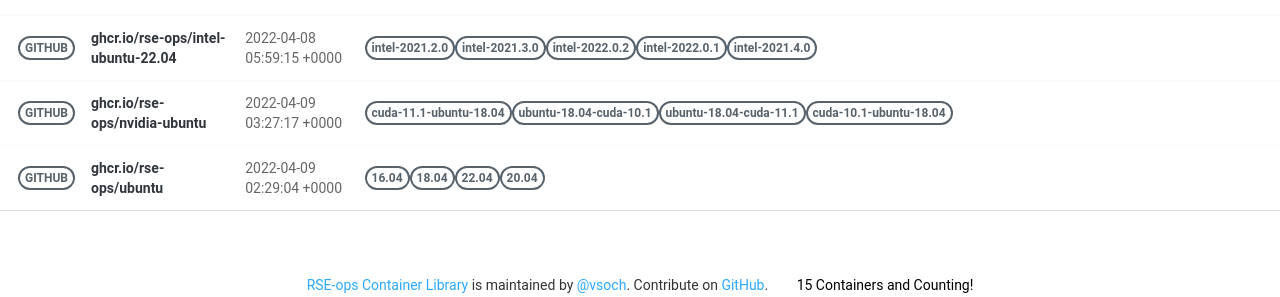
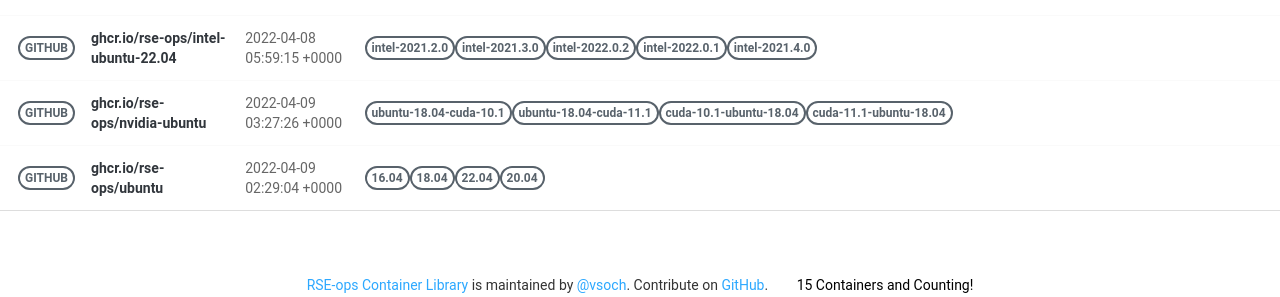
Before and after one commit to rse-ops/docker-images, a Jekyll site: the page built from pages/index.md, in a window 1280 px wide. Shown: the part 966-1263 px from the top of the page. Built offline with Jekyll 4.4.1, drawn with Linux system fonts in a browser that asks for light colours; nearby versions of some CDN libraries; part of the change alters nothing that is shown.

Commit message:
Automated push to update library 2022-04-09

```diff
--- a/_library/ghcr.io-rse-ops-nvidia-ubuntu.md
+++ b/_library/ghcr.io-rse-ops-nvidia-ubuntu.md
@@ -1,14 +1,11 @@
 ---
 layout: container
 name: ghcr.io/rse-ops/nvidia-ubuntu
-updated_at: 2022-04-09 03:27:17.890595
+updated_at: 2022-04-09 03:27:26.620429
 
 
 container_url: https://github.com/orgs/rse-ops/packages/container/package/nvidia-ubuntu
 versions:
- - tag: cuda-11.1-ubuntu-18.04
-   dockerfile: https://github.com/rse-ops/docker-images/blob/main/nvidia-ubuntu/Dockerfile
-   manifest: https://crane.ggcr.dev/manifest/ghcr.io/rse-ops/nvidia-ubuntu:cuda-11.1-ubuntu-18.04
  - tag: ubuntu-18.04-cuda-10.1
    dockerfile: https://github.com/rse-ops/docker-images/blob/main/nvidia-ubuntu/Dockerfile
    manifest: https://crane.ggcr.dev/manifest/ghcr.io/rse-ops/nvidia-ubuntu:ubuntu-18.04-cuda-10.1
@@ -18,5 +15,8 @@ versions:
  - tag: cuda-10.1-ubuntu-18.04
    dockerfile: https://github.com/rse-ops/docker-images/blob/main/nvidia-ubuntu/Dockerfile
    manifest: https://crane.ggcr.dev/manifest/ghcr.io/rse-ops/nvidia-ubuntu:cuda-10.1-ubuntu-18.04
+ - tag: cuda-11.1-ubuntu-18.04
+   dockerfile: https://github.com/rse-ops/docker-images/blob/main/nvidia-ubuntu/Dockerfile
+   manifest: https://crane.ggcr.dev/manifest/ghcr.io/rse-ops/nvidia-ubuntu:cuda-11.1-ubuntu-18.04
 
 ---
```
